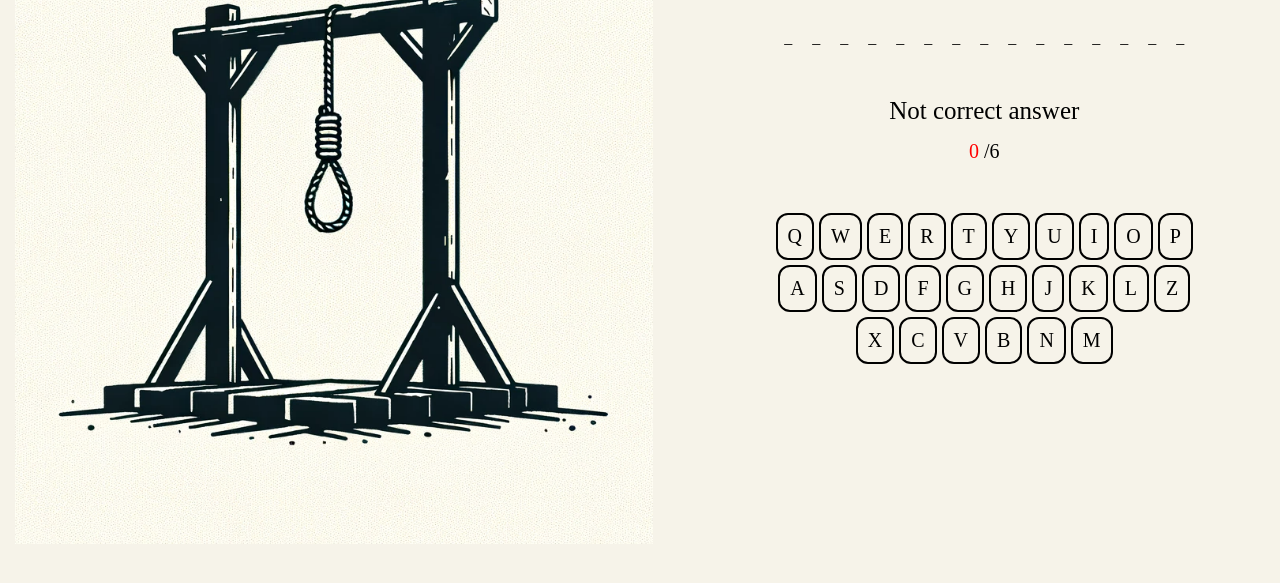
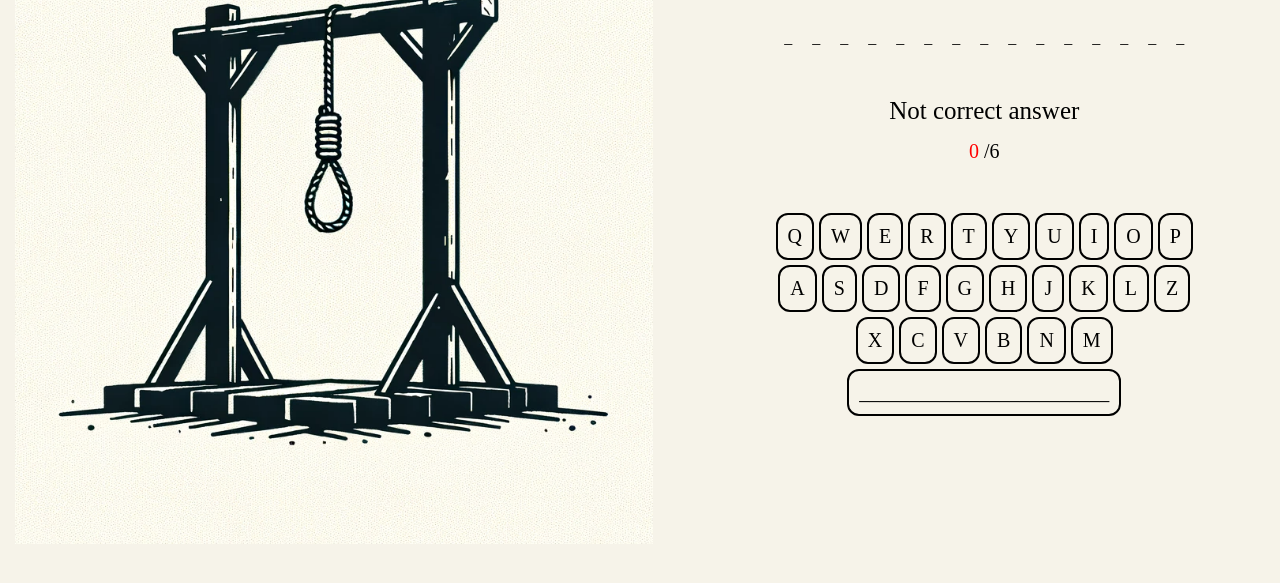
Before and after one commit to Volkraft/Hangman, a plain HTML site: page index.html in a window 1280 px wide. Shown: the part 189-772 px from the top of the page. Drawn offline with Linux system fonts and the light colour scheme.

Commit message:
Feat: render keyboard

```diff
--- a/index.html
+++ b/index.html
@@ -21,12 +21,6 @@
 
                   </p>
                   <ul class="template">
-                     <!-- <li class="template-item">_</li>
-                     <li class="template-item">_</li>
-                     <li class="template-item">_</li>
-                     <li class="template-item">_</li>
-                     <li class="template-item">_</li>
-                     <li class="template-item">_</li> -->
                   </ul>
                   <div class="errors">
                      <p class="errors__title">Not correct answer</p>
@@ -36,7 +30,7 @@
                      </div>
                   </div>
                   <ul class="keyboard">
-                     <li class="keyboard__item"><button class="keyboard__key">q</button></li>
+                     <!-- <li class="keyboard__item"><button class="keyboard__key">q</button></li>
                      <li class="keyboard__item"><button class="keyboard__key">w</button></li>
                      <li class="keyboard__item"><button class="keyboard__key">e</button></li>
                      <li class="keyboard__item"><button class="keyboard__key">r</button></li>
@@ -62,6 +56,7 @@
                      <li class="keyboard__item"><button class="keyboard__key">b</button></li>
                      <li class="keyboard__item"><button class="keyboard__key">n</button></li>
                      <li class="keyboard__item"><button class="keyboard__key">m</button></li>
+                     <li class="keyboard__item"><button class="keyboard__key">&mdash;&mdash;&mdash;&mdash;&mdash;&mdash;</button></li> -->
                   </ul>
                </div>
             </div>
--- a/js/controller.js
+++ b/js/controller.js
@@ -2,4 +2,4 @@ import Model from "./model.js";
 import View from "./view.js";
 
 const model = new Model();
-const view = new View(model.question, model.secretWord);
+const view = new View(model.question, model.secretWord, model.keyboard);
--- a/js/model.js
+++ b/js/model.js
@@ -17,6 +17,11 @@ export default class Model {
         ['Which famous scientist formulated the theory of relativity?', 'Albert Einstein'],
         ['What is the largest ocean on Earth?', 'Pacific O  cean'],
     ]
+    keyboard = [
+        'q', 'w', 'e', 'r', 't', 'y', 'u', 'i', 'o', 'p', 'a', 's', 'd', 'f',
+        'g', 'h', 'j','k', 'l','z','x','c','v','b','n','m',
+        '_________________________'
+        ];
 
 
     getRandom(questions){
--- a/js/view.js
+++ b/js/view.js
@@ -1,7 +1,8 @@
 export default class View {
-    constructor(strQuestion, secretWord){
+    constructor(strQuestion, secretWord, renderKeyboard){
         this.renderQuestion(strQuestion);
         this.renderTemplateSecretWord(secretWord);
+        this.renderKeyboard(renderKeyboard);
 
     }
     renderQuestion(strQuestion){
@@ -16,6 +17,19 @@ export default class View {
             li.innerText = '_';
             template.insertAdjacentElement('beforeend', li);
         }
-        console.log(secretWord.length);
+    }
+    renderKeyboard(keyboard){
+        console.log(keyboard);
+        const ul = document.querySelector('.keyboard')
+        for (let index = 0; index < keyboard.length; index++) {
+            const li = document.createElement('li');
+            li.classList.add('keyboard__item');
+            const button = document.createElement('button');
+            button.classList.add('keyboard__key');
+            button.innerText = keyboard[index]
+            li.insertAdjacentElement('afterbegin', button);
+            ul.insertAdjacentElement('beforeend', li);
+
+        }
     }
 }
```
